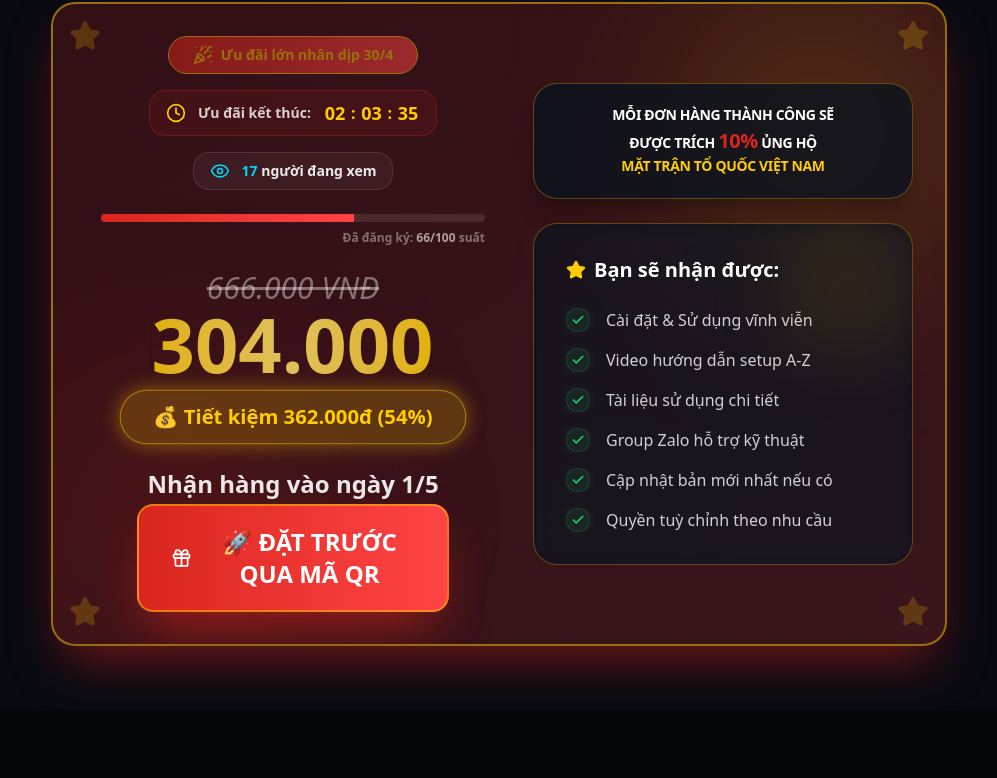
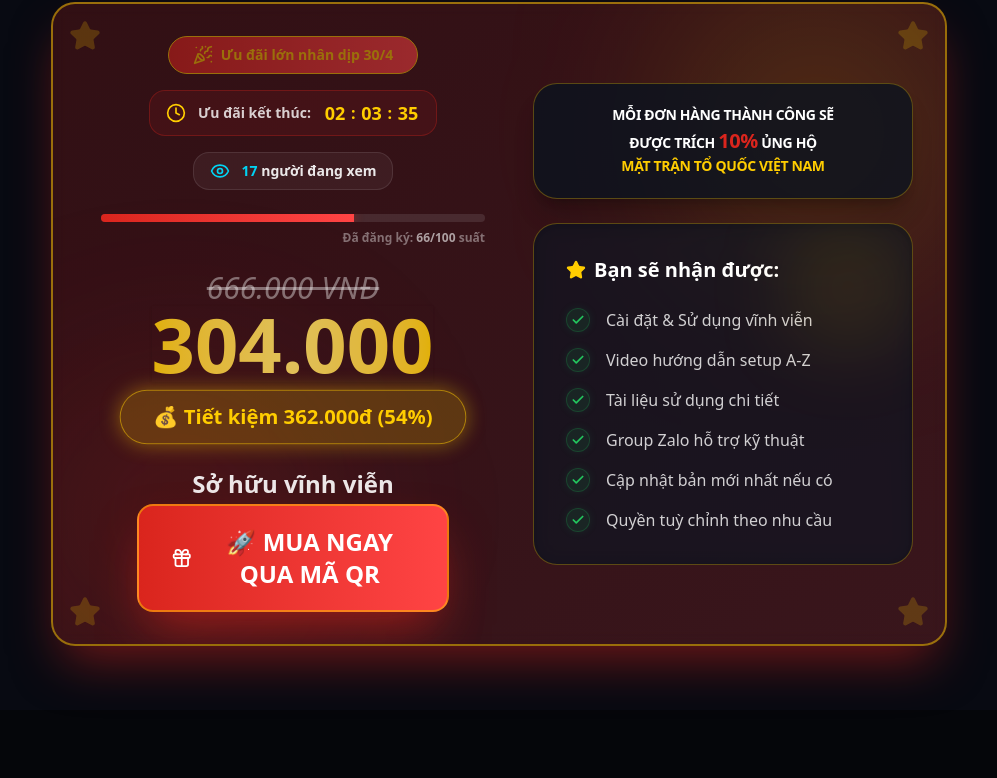
Before and after one commit to nhmanhDev/LandingPage, a Next.js app in the folder LandingPageMaster/: page /studio in a window 1280 px wide. Shown: the part 4147-4925 px from the top of the page, without its empty margins (141-1138 px from the left). Built offline with nearby package versions, Linux system fonts and the light colour scheme.

Commit message:
chore: update studio page to buy now

```diff
--- a/LandingPageMaster/src/app/studio/page.tsx
+++ b/LandingPageMaster/src/app/studio/page.tsx
@@ -612,7 +612,7 @@ export default function App() {
               Giá đặc biệt chỉ trong dịp lễ 30/4
             </h2>
             <p className={`text-xl md:text-xl font-medium ${isDark ? 'text-white/60' : 'text-slate-600'}`}>
-              Nhận hàng vào ngày 1/5, sở hữu vĩnh viễn - <span className="text-[#DA251D] font-bold">Tiết kiệm 362K!</span>
+              Mua ngay, sở hữu vĩnh viễn - <span className="text-[#DA251D] font-bold">Tiết kiệm 362K!</span>
             </p>
           </div>
 
@@ -727,7 +727,7 @@ export default function App() {
                   </div>
                 </div>
 
-                <div className={`text-2xl mb-1 font-black ${isDark ? 'text-white/90' : 'text-slate-900'}`}>Nhận hàng vào ngày 1/5</div>
+                <div className={`text-2xl mb-1 font-black ${isDark ? 'text-white/90' : 'text-slate-900'}`}>Sở hữu vĩnh viễn</div>
 
                 <div className="flex justify-center flex-col px-4 md:px-0 auto-mx">
                   <button
@@ -735,7 +735,7 @@ export default function App() {
                     className="w-full md:w-3/4 mx-auto px-8 py-5 bg-gradient-to-r from-[#DA251D] to-[#FF4444] rounded-2xl text-2xl font-black text-white hover:opacity-90 transition shadow-2xl shadow-[#DA251D]/60 border-2 border-[#FFCD00]/50 flex items-center justify-center gap-3 hover:scale-105 active:scale-95 ease-out duration-200"
                   >
                     <Gift className="w-8 h-8" />
-                    🚀 ĐẶT TRƯỚC QUA MÃ QR
+                    🚀 MUA NGAY QUA MÃ QR
                   </button>
                 </div>
               </div>
```
